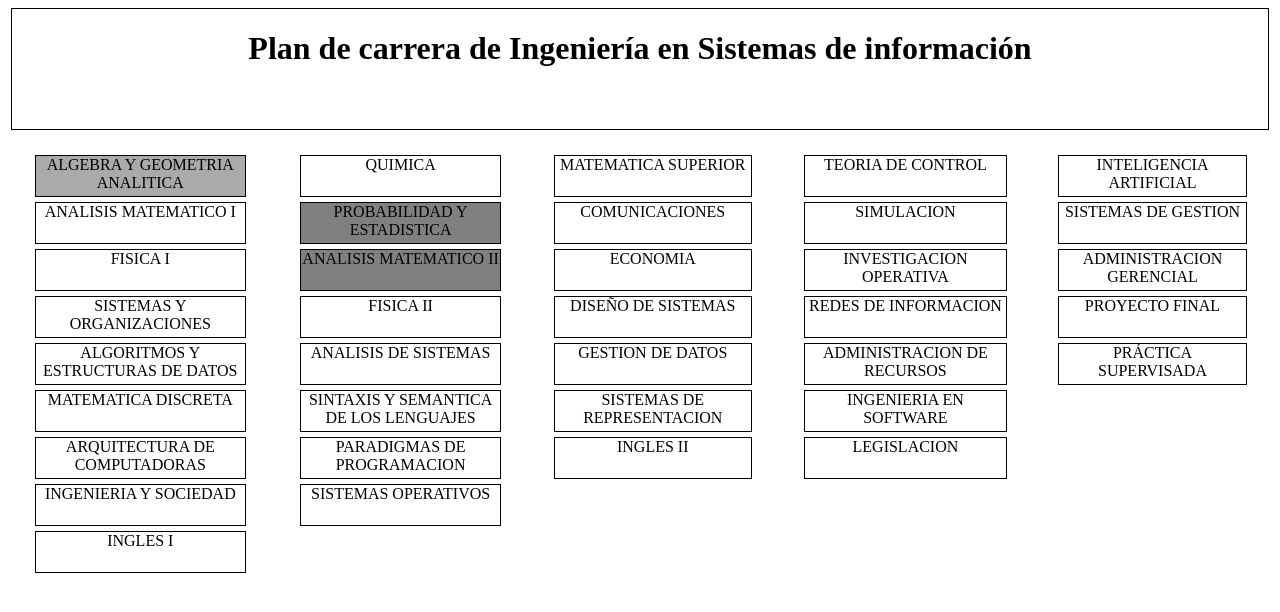
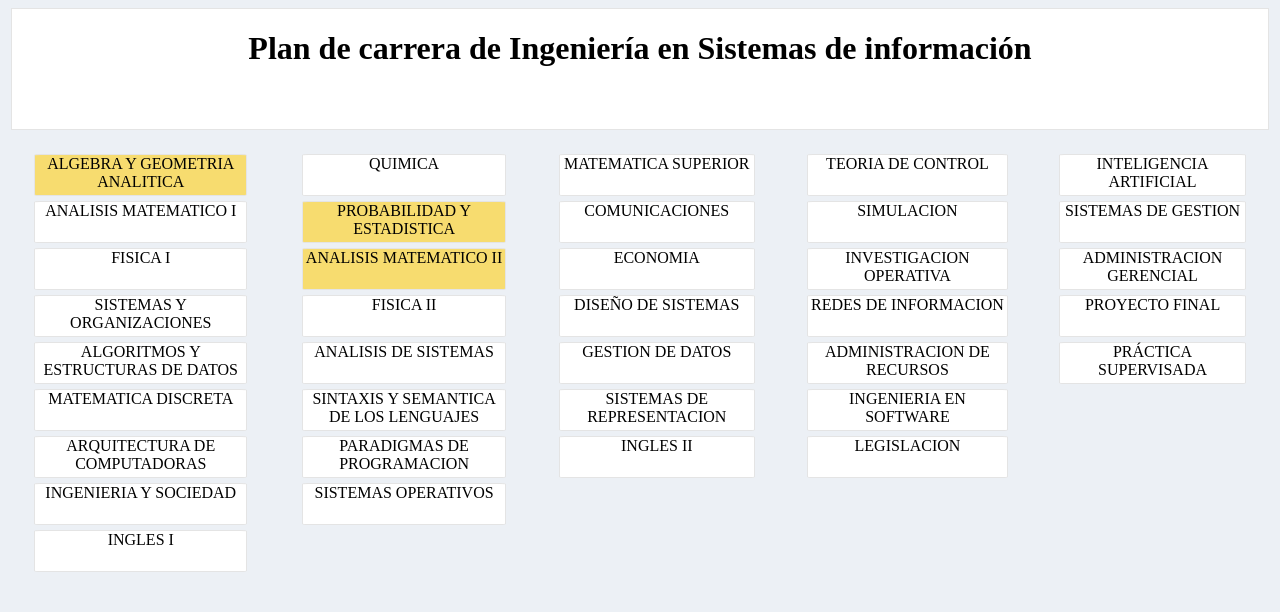
Before and after one commit to pabloluceroschneider/plandecarrera, a plain HTML site: page index.html in a window 1280 px wide. Both pictures are taken after a click on the element "ALGEBRA Y GEOMETRIA ANALITICA". Drawn offline with Linux system fonts and the light colour scheme.

Commit message:
style: Agrego colores

```diff
--- a/styles/index.css
+++ b/styles/index.css
@@ -1,10 +1,15 @@
 @import './materia.css';
 
+body{
+    background-color: #ecf0f5;
+}
 
 .title{
-    border: 1px solid #000;
+    border: 1px solid rgb(228, 228, 228);
     height: 15vh;
     margin: 0.2em;
+    background-color: #FFF;
+
 }
 
 .title h1, button{
@@ -20,7 +25,6 @@
 .nivel{
     position: relative;
     display: inline-block;
-    border: 1px solid #FFF;
     margin: 1em 0px 0px 0px;
     width: 98%;
     height: 70vh;
--- a/styles/materia.css
+++ b/styles/materia.css
@@ -1,6 +1,8 @@
 .materia{
+    background-color: #FFF;
     position: relative;
-    border: 1px solid #000;
+    border: 1px solid rgb(228, 228, 228);
+    border-radius: 3%;
     margin-top: 5px;
     left: 10%;
     width: 80%;
@@ -8,15 +10,19 @@
     text-align: center;
 }
 
+/* .materia:hover{
+    background-color: rgb(169, 189, 197);
+} */
+
 .materia[title=""]{
     display: none;
 }
 
 .painted{
-    background-color: grey;
+    background-color: #F7DC6F;
 }
 
 
 .self{
-    background-color: rgb(170, 170, 170);
+    background-color: #F7DC6F;
 }
```
